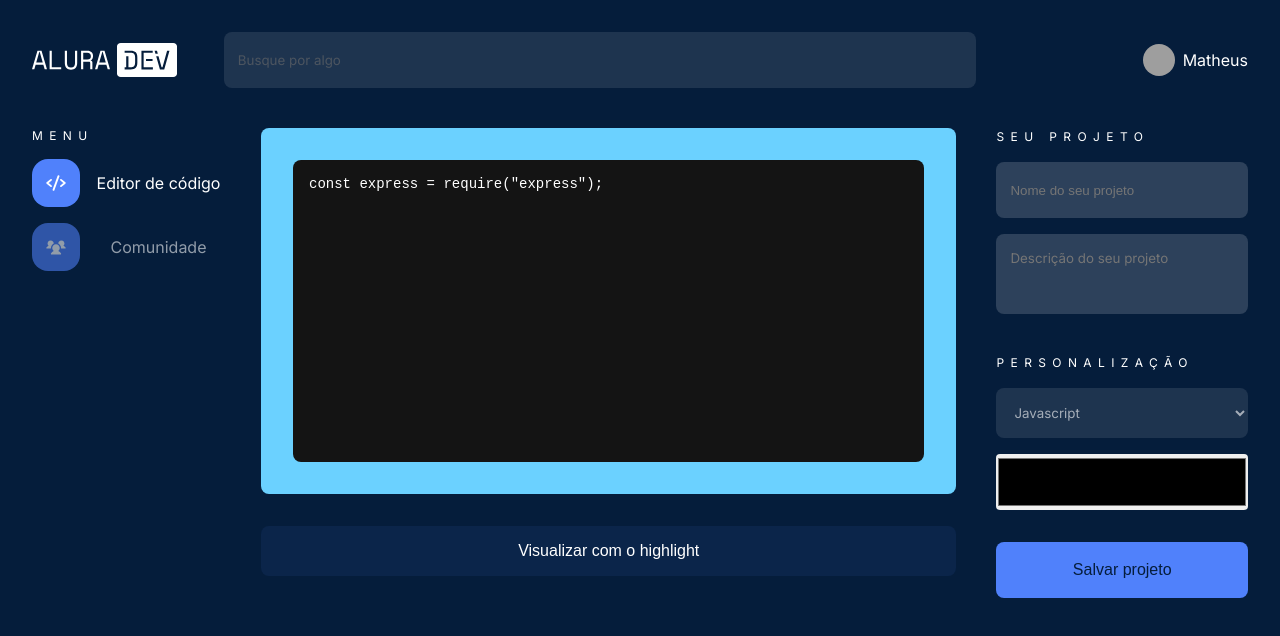
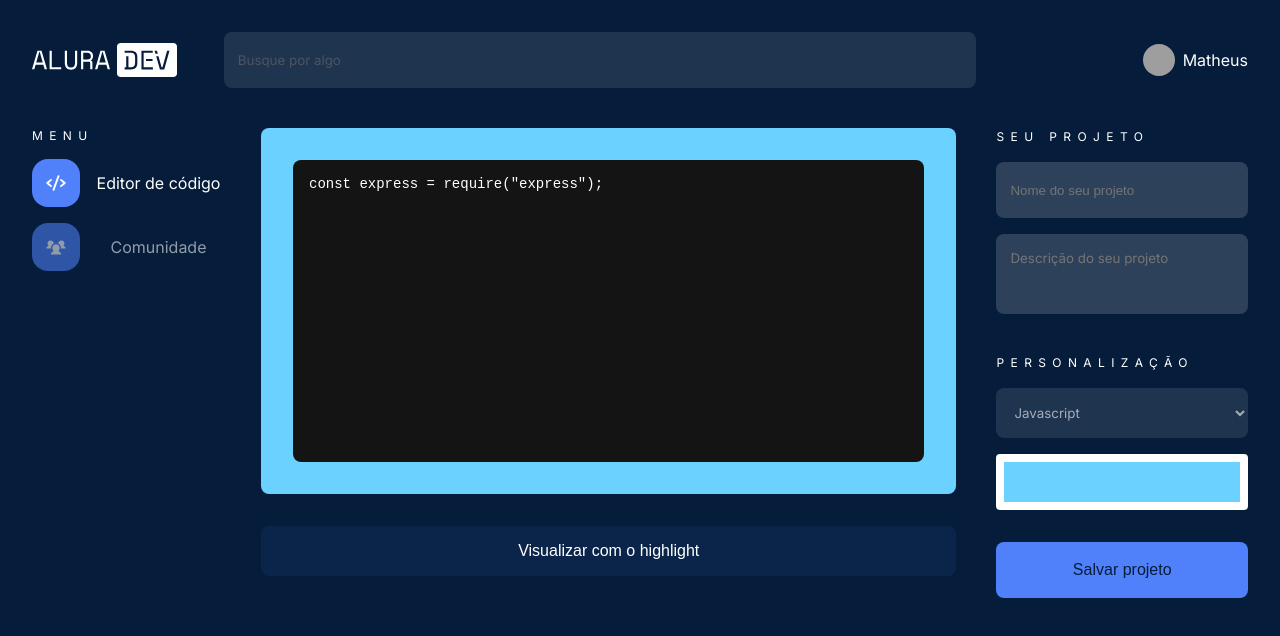
Before and after one commit to matheusgondra/challenger-front-alura, a React (Vite) app: page / in a window 1280 px wide. Shown: the top 636 px of the page. Built offline with nearby package versions, Linux system fonts and the light colour scheme; grey boxes are pictures that could not be loaded.

Commit message:
Usando ChromePicker

```diff
--- a/package.json
+++ b/package.json
@@ -11,11 +11,13 @@
   "dependencies": {
     "phosphor-react": "^1.4.1",
     "react": "^18.2.0",
+    "react-color": "^2.19.3",
     "react-dom": "^18.2.0",
     "styled-components": "^5.3.5"
   },
   "devDependencies": {
     "@types/react": "^18.0.17",
+    "@types/react-color": "^3.0.6",
     "@types/react-dom": "^18.0.6",
     "@types/styled-components": "^5.1.26",
     "@vitejs/plugin-react": "^2.1.0",
--- a/src/screen/Home/index.tsx
+++ b/src/screen/Home/index.tsx
@@ -1,10 +1,14 @@
 import { Header } from "../../components/Header";
 import { MenuNav } from "../../components/MenuNav";
 import { HomeWrapper } from "./styles";
+import { ChromePicker } from "react-color";
+import { useState } from "react";
 
 export function Home() {
+	const [colorEditor, setColorEditor] = useState("#6BD1FF");
+
 	return (
-        <HomeWrapper>
+		<HomeWrapper colorEditor={colorEditor}>
 			<Header />
 			<main>
 				<MenuNav />
@@ -12,9 +16,7 @@ export function Home() {
 					<div>
 						<div>
 							<pre>
-									<code contentEditable>
-									const express = require("express");
-									</code>
+								<code contentEditable>const express = require("express");</code>
 							</pre>
 						</div>
 					</div>
@@ -28,13 +30,17 @@ export function Home() {
 					</section>
 					<section id="language">
 						<h2>Personalização</h2>
-                        <div>
+						<div className="language-container">
 							<select>
-                                <option  value="Javascript">Javascript</option>
-                                <option  value="HTML">HTML</option>
-                                <option  value="CSS">CSS</option>
+								<option value="Javascript">Javascript</option>
+								<option value="HTML">HTML</option>
+								<option value="CSS">CSS</option>
 							</select>
-                            <input type="color" />
+							<div className="input-color"></div>
+							{/* <ChromePicker
+								color={colorEditor}
+								onChangeComplete={(color) => setColorEditor(color.hex)}
+							/> */}
 						</div>
 					</section>
 					<button>Salvar projeto</button>
--- a/src/screen/Home/styles.ts
+++ b/src/screen/Home/styles.ts
@@ -1,6 +1,10 @@
 import styled from "styled-components";
 
-export const HomeWrapper = styled.div`
+interface Props {
+	colorEditor: string;
+}
+
+export const HomeWrapper = styled.div<Props>`
 	padding: 0 16px;
 	padding-bottom: 40px;
 	height: 100%;
@@ -18,7 +22,7 @@ export const HomeWrapper = styled.div`
 				width: 100%;
 				height: 492px;
 				border-radius: 8px;
-				background-color: #6BD1FF;
+				background-color: ${props => props.colorEditor};
 				padding: 0 32px;
 				div {
 					display: block;
@@ -98,7 +102,7 @@ export const HomeWrapper = styled.div`
 					font-weight: 400;
 					text-transform: uppercase;
 				}
-				div {
+				.language-container {
 					display: flex;
 					flex-direction: column;
 					gap: 16px;
@@ -114,15 +118,16 @@ export const HomeWrapper = styled.div`
 						height: 56px;
 						option {
 							color: #FFF;
-							background-color: ${({ theme}) => theme.colors.blue[800]};
+							background-color: ${({ theme }) => theme.colors.blue[800]};
 							opacity: .64;
 						}
 					}
-					input {
+					.input-color {
 						width: 100%;
 						height: 40px;
-						border: none;
+						border: 8px solid #FFF;
 						border-radius: 4px;
+						background-color: ${props => props.colorEditor};
 					}
 				}
 			}
@@ -154,10 +159,10 @@ export const HomeWrapper = styled.div`
 			}
 			form {
 				#language {
-					div {
+					.language-container {
 						flex-direction: row;
 						align-items: center;
-						input {
+						.input-color {
 							flex: 1;
 							height: 56px;
 						}
@@ -180,10 +185,10 @@ export const HomeWrapper = styled.div`
 					margin-top: 0;
 				}
 				#language {
-					div {
+					.language-container {
 						flex-direction: column;
 						align-items: initial;
-						input {
+						.input-color {
 							flex-basis: auto;
 						}
 					}
```
Also changed, not shown: 1 other file (tests, documents, lock files or other folders). Lines whose indentation alone changed are shown as unchanged.
